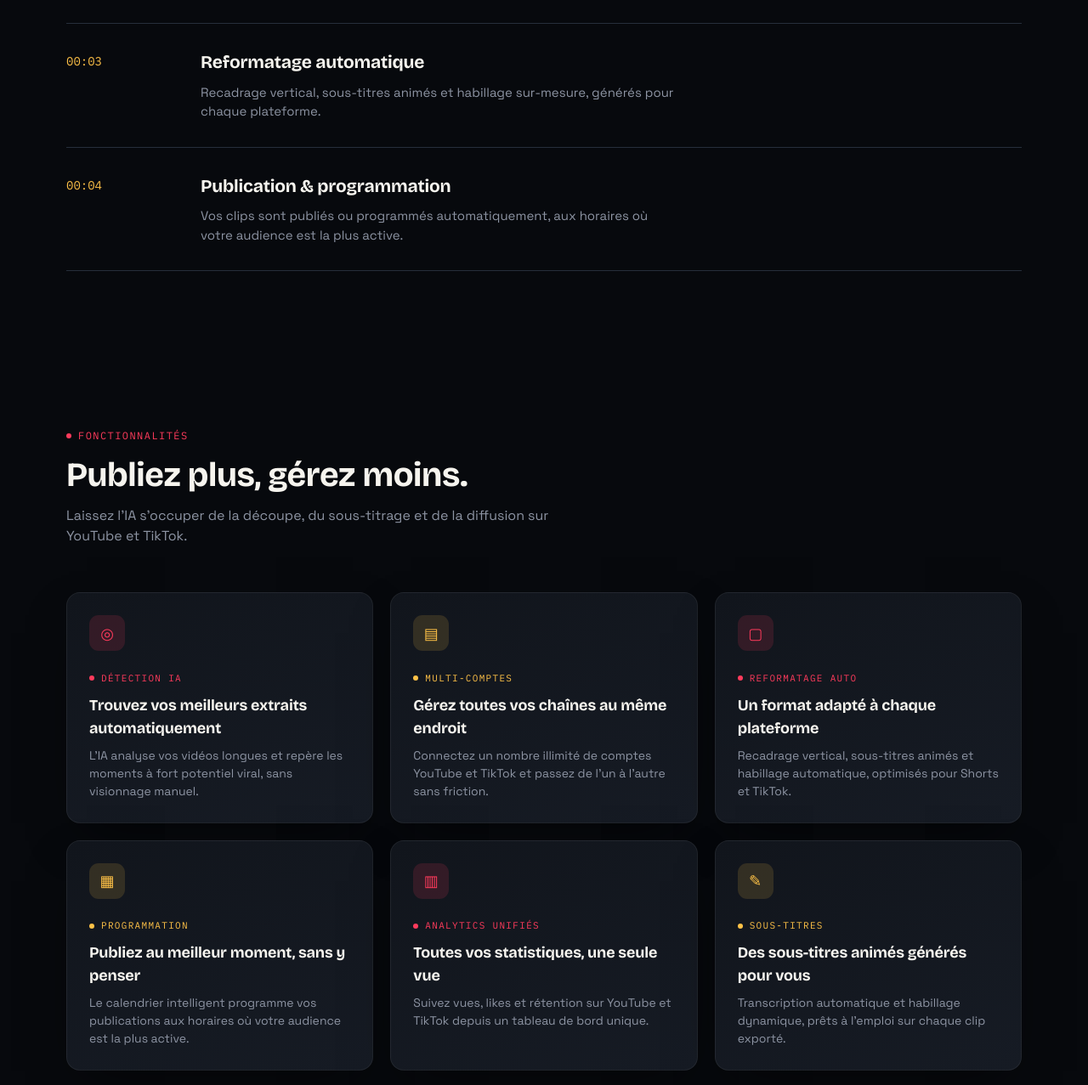
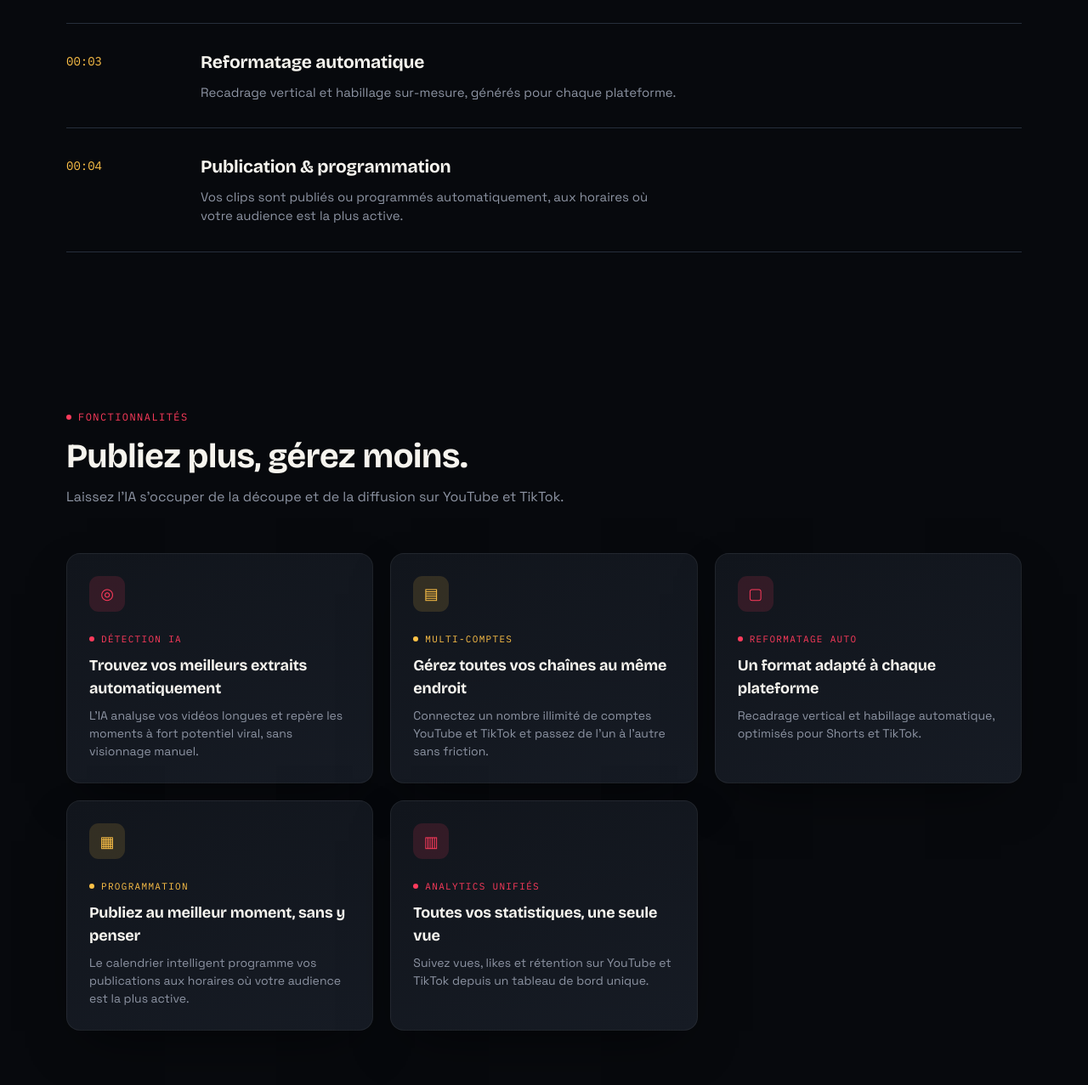
Before and after one commit to swapymicka/ScaleVid-backend, a website: page public/onair-standalone.html in a window 1280 px wide. Shown: the part 1923-3200 px from the top of the page at 85% size. Drawn offline with nearby package versions, Linux system fonts and the light colour scheme.

Commit message:
fix: remove subtitle mentions from landing pages

```diff
--- a/public/onair-standalone.html
+++ b/public/onair-standalone.html
@@ -960,7 +960,7 @@ footer{
         </div>
         <div class="step reveal">
           <div class="step__time">00:03</div>
-          <div><h3>Reformatage automatique</h3><p>Recadrage vertical, sous-titres animés et habillage sur-mesure, générés pour chaque plateforme.</p></div>
+          <div><h3>Reformatage automatique</h3><p>Recadrage vertical et habillage sur-mesure, générés pour chaque plateforme.</p></div>
         </div>
         <div class="step reveal">
           <div class="step__time">00:04</div>
@@ -976,7 +976,7 @@ footer{
       <div class="section__head reveal">
         <div class="eyebrow"><span class="dot"></span>Fonctionnalités</div>
         <h2>Publiez plus, gérez moins.</h2>
-        <p>Laissez l'IA s'occuper de la découpe, du sous-titrage et de la diffusion sur YouTube et TikTok.</p>
+        <p>Laissez l'IA s'occuper de la découpe et de la diffusion sur YouTube et TikTok.</p>
       </div>
       <div class="feat__grid">
         <div class="feat__card reveal">
@@ -995,7 +995,7 @@ footer{
           <div class="feat__icon">▢</div>
           <div class="eyebrow"><span class="dot"></span>Reformatage auto</div>
           <h3>Un format adapté à chaque plateforme</h3>
-          <p>Recadrage vertical, sous-titres animés et habillage automatique, optimisés pour Shorts et TikTok.</p>
+          <p>Recadrage vertical et habillage automatique, optimisés pour Shorts et TikTok.</p>
         </div>
         <div class="feat__card is-amber reveal">
           <div class="feat__icon">▦</div>
@@ -1008,12 +1008,6 @@ footer{
           <div class="eyebrow"><span class="dot"></span>Analytics unifiés</div>
           <h3>Toutes vos statistiques, une seule vue</h3>
           <p>Suivez vues, likes et rétention sur YouTube et TikTok depuis un tableau de bord unique.</p>
-        </div>
-        <div class="feat__card is-amber reveal">
-          <div class="feat__icon">✎</div>
-          <div class="eyebrow"><span class="dot"></span>Sous-titres</div>
-          <h3>Des sous-titres animés générés pour vous</h3>
-          <p>Transcription automatique et habillage dynamique, prêts à l'emploi sur chaque clip exporté.</p>
         </div>
       </div>
     </div>
```
Also changed, not shown: public/index.html (+2 -8 lines), public/terms-of-service.html (+12 -0 lines), 1 other file.
